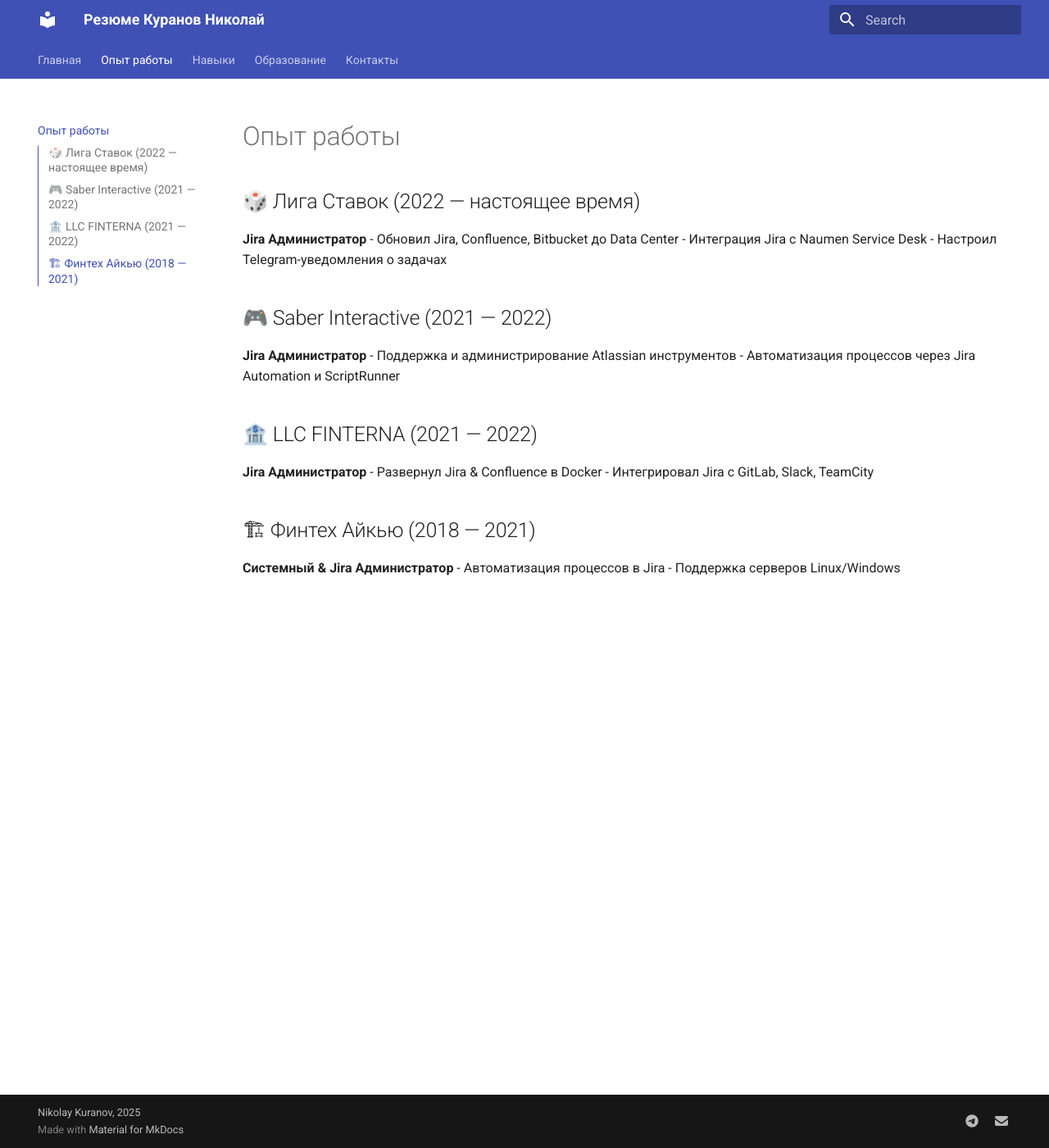
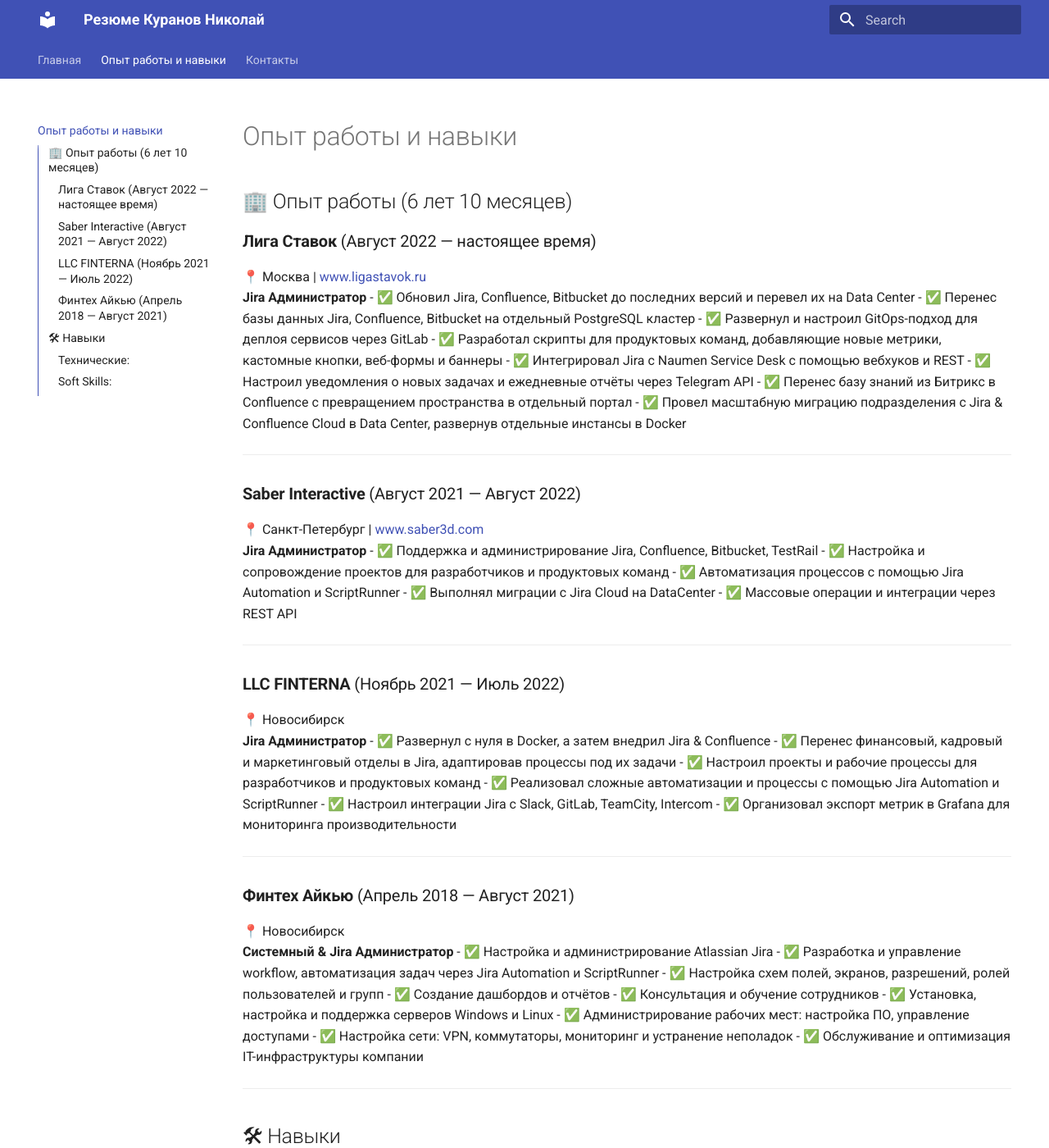
Before and after one commit to nkuranov/mkdocs, an MkDocs documentation site: the page built from docs/experience.md, in a window 1280 px wide and 1400 px high. Shown: the whole window at 82% size. Built offline with MkDocs 1.6.1 and Material for MkDocs 9.7.7, drawn with Linux system fonts in a browser that asks for light colours; some of the changed text lies outside the part shown.

Commit message:
update cv

```diff
--- a/docs/experience.md
+++ b/docs/experience.md
@@ -1,22 +1,67 @@
-# Опыт работы
+## 🏢 Опыт работы (6 лет 10 месяцев)
 
-## 🎲 Лига Ставок (2022 — настоящее время)
+### **Лига Ставок** (Август 2022 — настоящее время)
+📍 Москва | [www.ligastavok.ru](https://www.ligastavok.ru)
 **Jira Администратор**
-- Обновил Jira, Confluence, Bitbucket до Data Center
-- Интеграция Jira с Naumen Service Desk
-- Настроил Telegram-уведомления о задачах
+- ✅ Обновил Jira, Confluence, Bitbucket до последних версий и перевел их на Data Center
+- ✅ Перенес базы данных Jira, Confluence, Bitbucket на отдельный PostgreSQL кластер
+- ✅ Развернул и настроил GitOps-подход для деплоя сервисов через GitLab
+- ✅ Разработал скрипты для продуктовых команд, добавляющие новые метрики, кастомные кнопки, веб-формы и баннеры
+- ✅ Интегрировал Jira с Naumen Service Desk с помощью вебхуков и REST
+- ✅ Настроил уведомления о новых задачах и ежедневные отчёты через Telegram API
+- ✅ Перенес базу знаний из Битрикс в Confluence с превращением пространства в отдельный портал
+- ✅ Провел масштабную миграцию подразделения с Jira & Confluence Cloud в Data Center, развернув отдельные инстансы в Docker
 
-## 🎮 Saber Interactive (2021 — 2022)
+---
+
+### **Saber Interactive** (Август 2021 — Август 2022)
+📍 Санкт-Петербург | [www.saber3d.com](https://www.saber3d.com)
 **Jira Администратор**
-- Поддержка и администрирование Atlassian инструментов
-- Автоматизация процессов через Jira Automation и ScriptRunner
+- ✅ Поддержка и администрирование Jira, Confluence, Bitbucket, TestRail
+- ✅ Настройка и сопровождение проектов для разработчиков и продуктовых команд
+- ✅ Автоматизация процессов с помощью Jira Automation и ScriptRunner
+- ✅ Выполнял миграции с Jira Cloud на DataCenter
+- ✅ Массовые операции и интеграции через REST API
 
-## 🏦 LLC FINTERNA (2021 — 2022)
+---
+
+### **LLC FINTERNA** (Ноябрь 2021 — Июль 2022)
+📍 Новосибирск
 **Jira Администратор**
-- Развернул Jira & Confluence в Docker
-- Интегрировал Jira с GitLab, Slack, TeamCity
+- ✅ Развернул с нуля в Docker, а затем внедрил Jira & Confluence
+- ✅ Перенес финансовый, кадровый и маркетинговый отделы в Jira, адаптировав процессы под их задачи
+- ✅ Настроил проекты и рабочие процессы для разработчиков и продуктовых команд
+- ✅ Реализовал сложные автоматизации и процессы с помощью Jira Automation и ScriptRunner
+- ✅ Настроил интеграции Jira с Slack, GitLab, TeamCity, Intercom
+- ✅ Организовал экспорт метрик в Grafana для мониторинга производительности
 
-## 🏗 Финтех Айкью (2018 — 2021)
+---
+
+### **Финтех Айкью** (Апрель 2018 — Август 2021)
+📍 Новосибирск
 **Системный & Jira Администратор**
-- Автоматизация процессов в Jira
-- Поддержка серверов Linux/Windows
+- ✅ Настройка и администрирование Atlassian Jira
+- ✅ Разработка и управление workflow, автоматизация задач через Jira Automation и ScriptRunner
+- ✅ Настройка схем полей, экранов, разрешений, ролей пользователей и групп
+- ✅ Создание дашбордов и отчётов
+- ✅ Консультация и обучение сотрудников
+- ✅ Установка, настройка и поддержка серверов Windows и Linux
+- ✅ Администрирование рабочих мест: настройка ПО, управление доступами
+- ✅ Настройка сети: VPN, коммутаторы, мониторинг и устранение неполадок
+- ✅ Обслуживание и оптимизация IT-инфраструктуры компании
+
+---
+
+## 🛠 Навыки
+
+### Технические:
+- **Atlassian Jira, Confluence, Bitbucket** (администрирование, настройка, миграции)
+- **Linux, Docker, Kubernetes**
+- **PostgreSQL, GitLab, CI/CD**
+- **Groovy, API, JSON, Nginx**
+- **HTML, CSS**
+
+### Soft Skills:
+- Оптимизация бизнес-процессов
+- Автоматизация задач
+- Командная работа
--- a/mkdocs.yml
+++ b/mkdocs.yml
@@ -14,9 +14,7 @@
     - content.tabs.link
 nav:
   - "Главная": index.md
-  - "Опыт работы": experience.md
-  - "Навыки": skills.md
-  - "Образование": education.md
+  - "Опыт работы и навыки": experience.md
   - "Контакты": contacts.md
 
 extra:
```
Also changed, not shown: docs/education.md (deleted, +0 -5 lines), docs/index.md (+9 -6 lines), docs/skills.md (deleted, +0 -12 lines).
